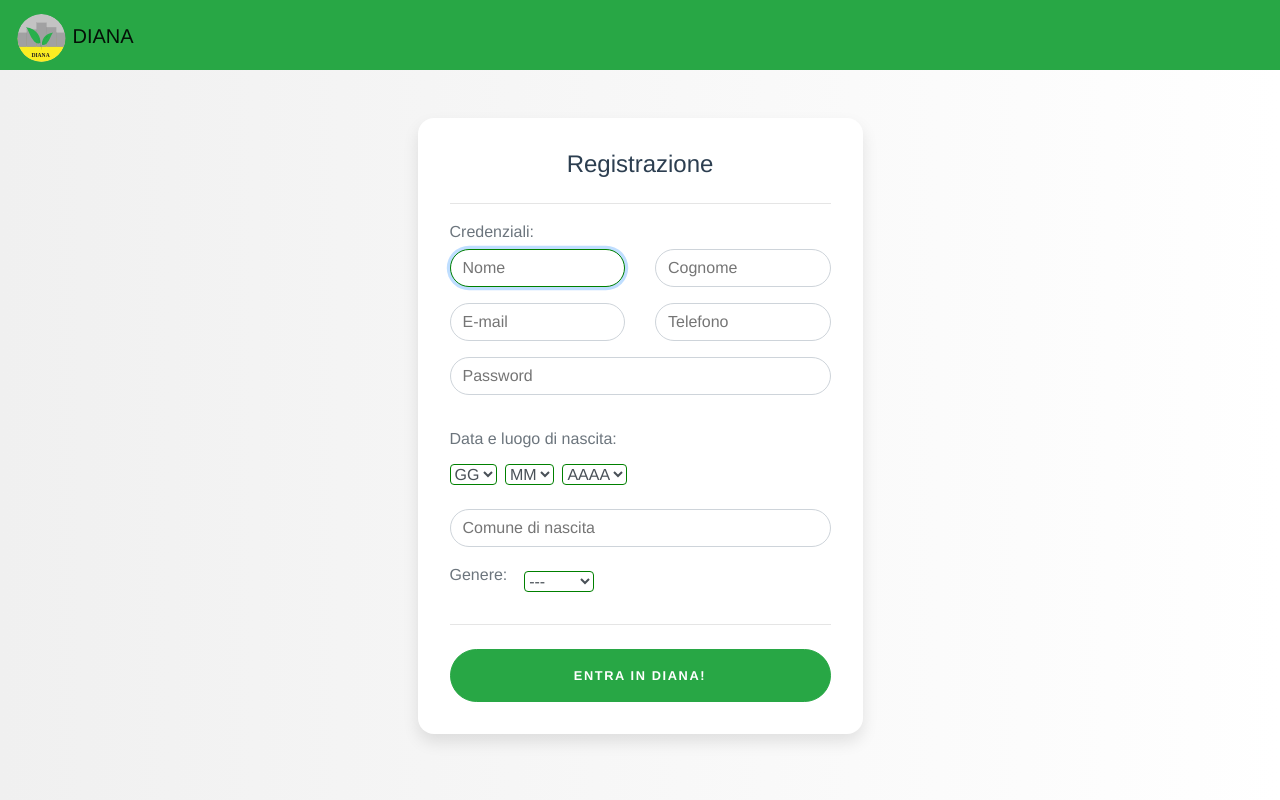
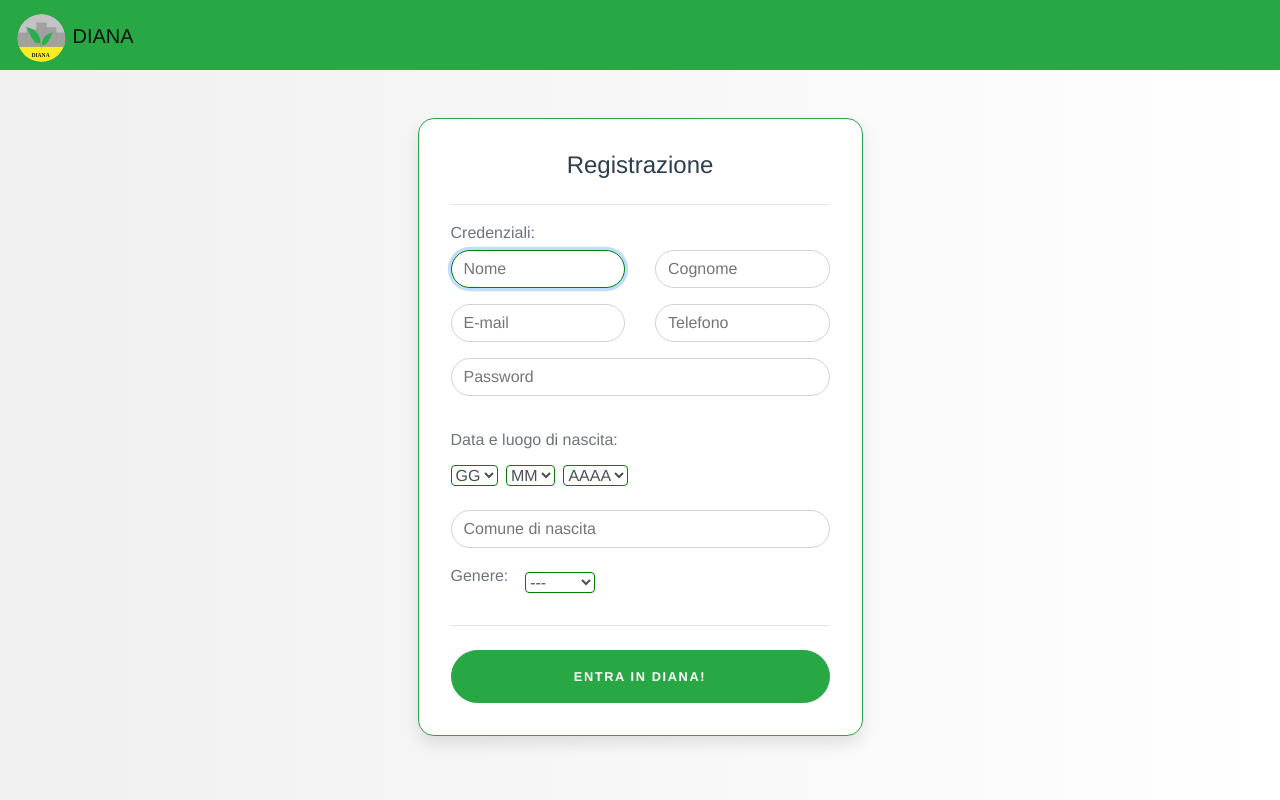
Before and after one commit to daniele3b/diana_app, a Vue app: page /#/registration in a window 1280 px wide. Built offline with nearby package versions, Linux system fonts and the light colour scheme.

Commit message:
added border olor

```diff
--- a/src/views/Registration.vue
+++ b/src/views/Registration.vue
@@ -3,7 +3,7 @@
   <div class="container">
     <div class="row">
       <div class="col-sm-9 col-md-7 col-lg-5 mx-auto">
-        <div class="card card-signin my-5">
+        <div class="card card-signin my-5  border-success">
           <div class="card-body">
            <h5 class="card-title text-center"><b>Registrazione </b></h5>
             <hr class="my-4">
@@ -459,7 +459,7 @@ export default {
 }
 
 .card-signin {
-  border: 0;
+
   border-radius: 1rem;
   box-shadow: 0 0.5rem 1rem 0 rgba(0, 0, 0, 0.1);
 }
```
